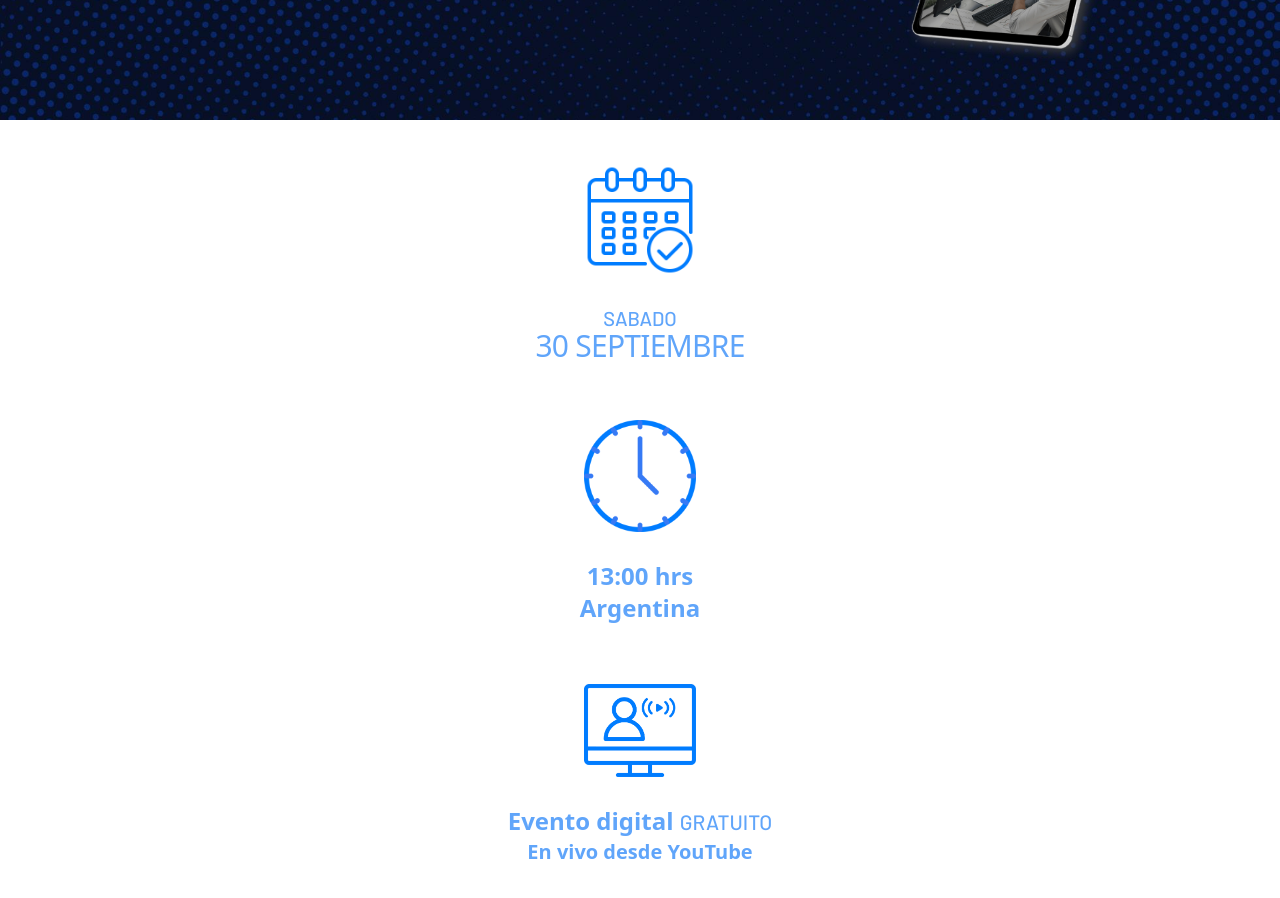
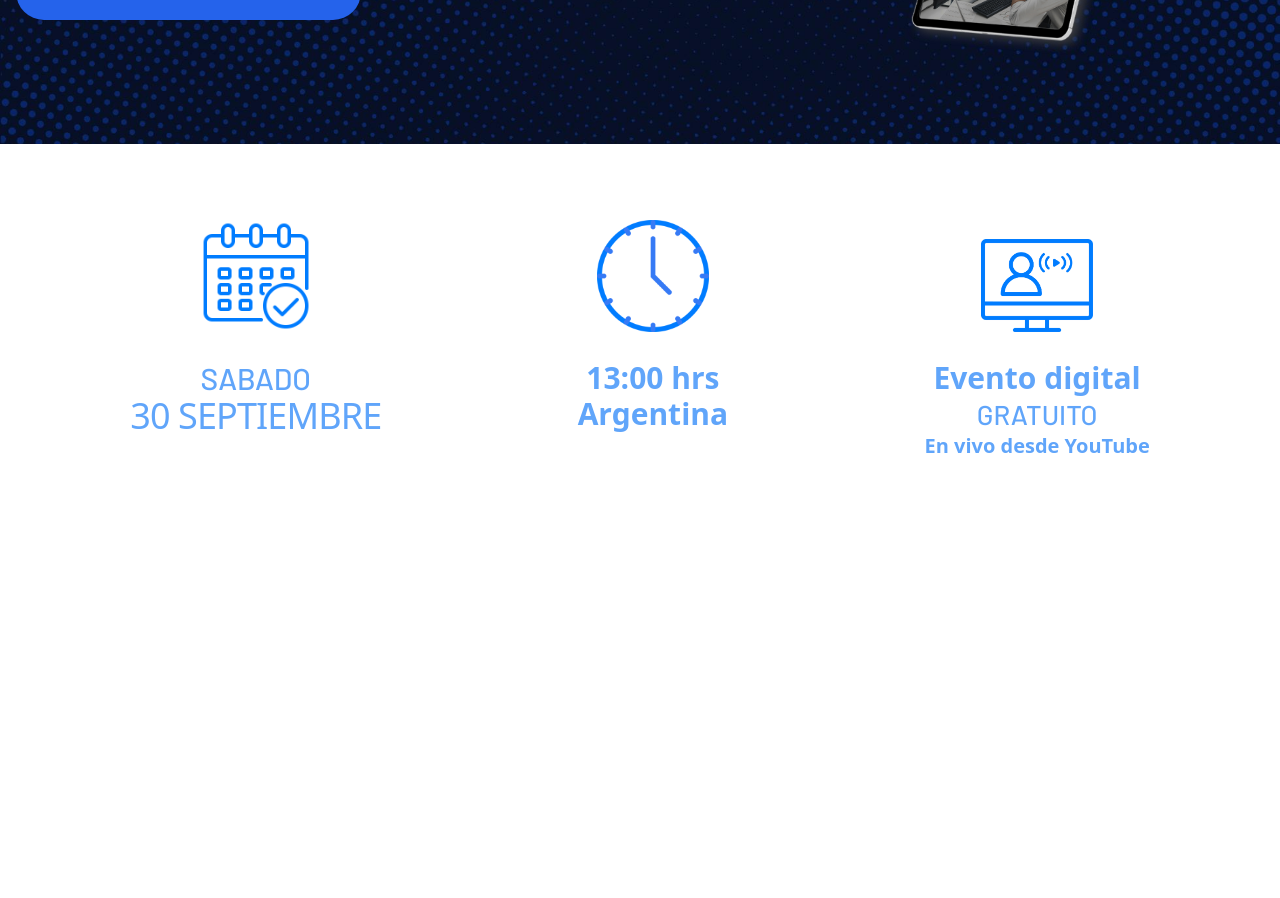
Before and after one commit to Lebim01/topx-landing, a React (Vite) app: page / in a window 1280 px wide. Shown: the part 1140-2038 px from the top of the page. After the commit the page ends 1680 px from the top, so only its background shows below. Built offline with nearby package versions, Linux system fonts and the light colour scheme.

Commit message:
feat(landing): Events component responsive

```diff
--- a/src/components/Events/Events.tsx
+++ b/src/components/Events/Events.tsx
@@ -4,34 +4,36 @@ const Events = () => {
   return (
     <section>
       <div className='max-w-7xl mx-auto'>
-        <div className='px-4 space-y-8 pb-20 pt-4'>
-          <div className='flex flex-col items-center font-barlow'>
+        <div className='px-4 space-y-8 pb-20 pt-4 md:flex items-baseline justify-around md:px-8'>
+          <div className='flex flex-col items-center font-barlow text-center'>
             <Icon src='./calendar.png' alt='calendarImage' />
-            <span className='text-blue-400 font-medium text-xl uppercase'>
+            <span className='text-blue-400 font-medium text-xl uppercase md:text-3xl'>
               SABADO
             </span>
-            <span className='text-blue-400 font-medium font-sans text-3xl uppercase tracking-tight leading-7'>
+            <span className='text-blue-400 font-medium font-sans text-3xl uppercase tracking-tight leading-7 md:text-4xl'>
               30 septiembre
             </span>
           </div>
-          <div className='flex flex-col items-center '>
+          <div className='flex flex-col items-center text-center'>
             <Icon src='./timer.png' alt='timerImage' />
-            <span className='text-blue-400 font-semibold text-2xl'>
+            <span className='text-blue-400 font-semibold text-2xl md:text-3xl'>
               13:00 hrs
             </span>
-            <span className='text-blue-400 font-semibold text-2xl'>
+            <span className='text-blue-400 font-semibold text-2xl leading-7 md:text-3xl'>
               Argentina
             </span>
           </div>
-          <div className='flex flex-col items-center'>
+          <div className='flex flex-col items-center text-center'>
             <Icon src='./monitor.png' alt='monitorImage' />
-            <span className='text-blue-400 font-semibold text-2xl'>
+            <span className='text-blue-400 font-semibold text-2xl leading-7 md:text-3xl'>
               Evento digital{' '}
-              <span className='uppercase font-barlow font-medium  text-[1.3rem]'>
+              <span className='uppercase font-barlow font-medium  text-[1.3rem] md:text-[1.7rem]'>
+                {' '}
+                <br className='hidden md:block' />
                 GRATUITO
               </span>
             </span>
-            <span className='text-blue-400 font-semibold text-xl'>
+            <span className='text-blue-400 font-semibold text-xl '>
               En vivo desde YouTube
             </span>
           </div>
--- a/src/components/Register/Register.tsx
+++ b/src/components/Register/Register.tsx
@@ -2,7 +2,7 @@ const Register = () => {
   return (
     <section className='background'>
       <div className='max-w-7xl mx-auto'>
-        <div className='flex flex-col px-4 space-y-10 py-12 md:flex-row'>
+        <div className='flex flex-col px-4 space-y-10 py-12 md:flex-row md:space-y-0 md:py-20'>
           <div className='space-y-6 md:max-w-3xl'>
             <h3 className='text-[1.8rem] leading-9 font-semibold text-white font-barlow '>
               Al registrarte hoy, llévate gratis nuestro{' '}
```
